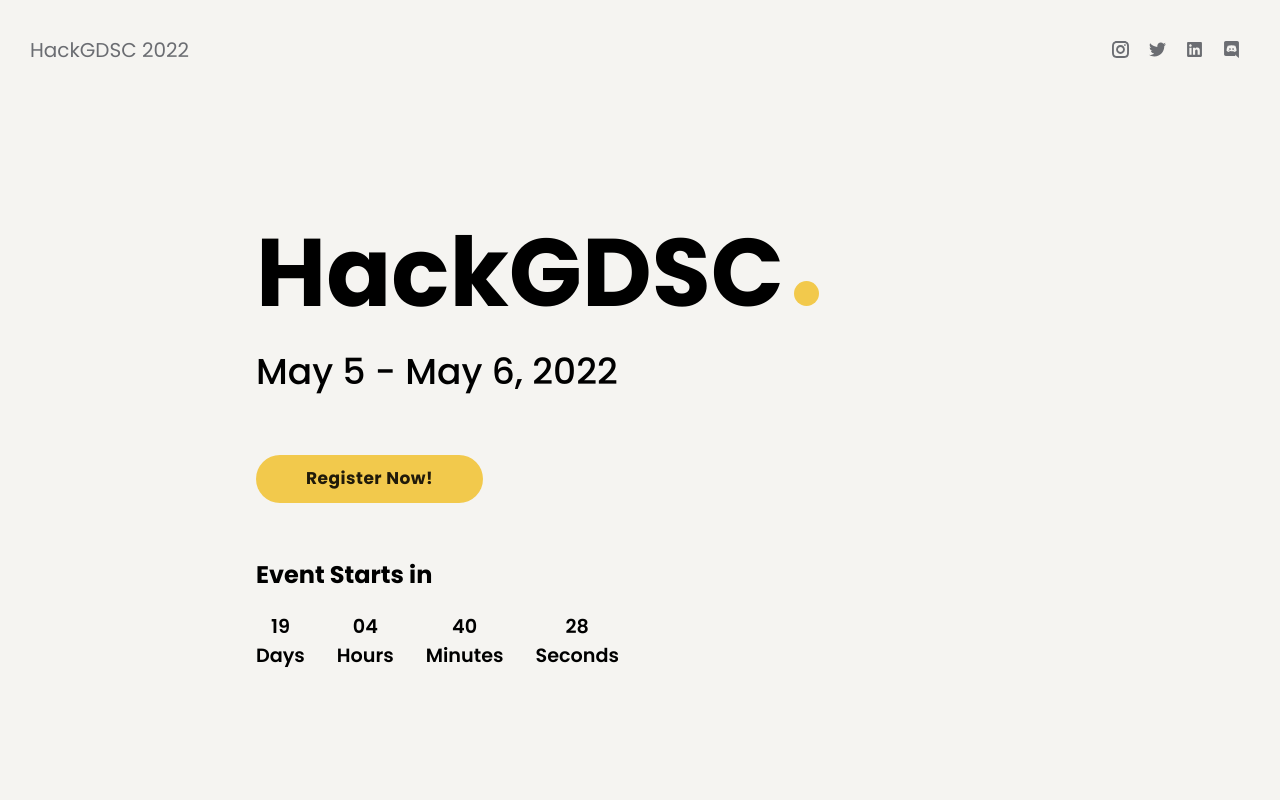
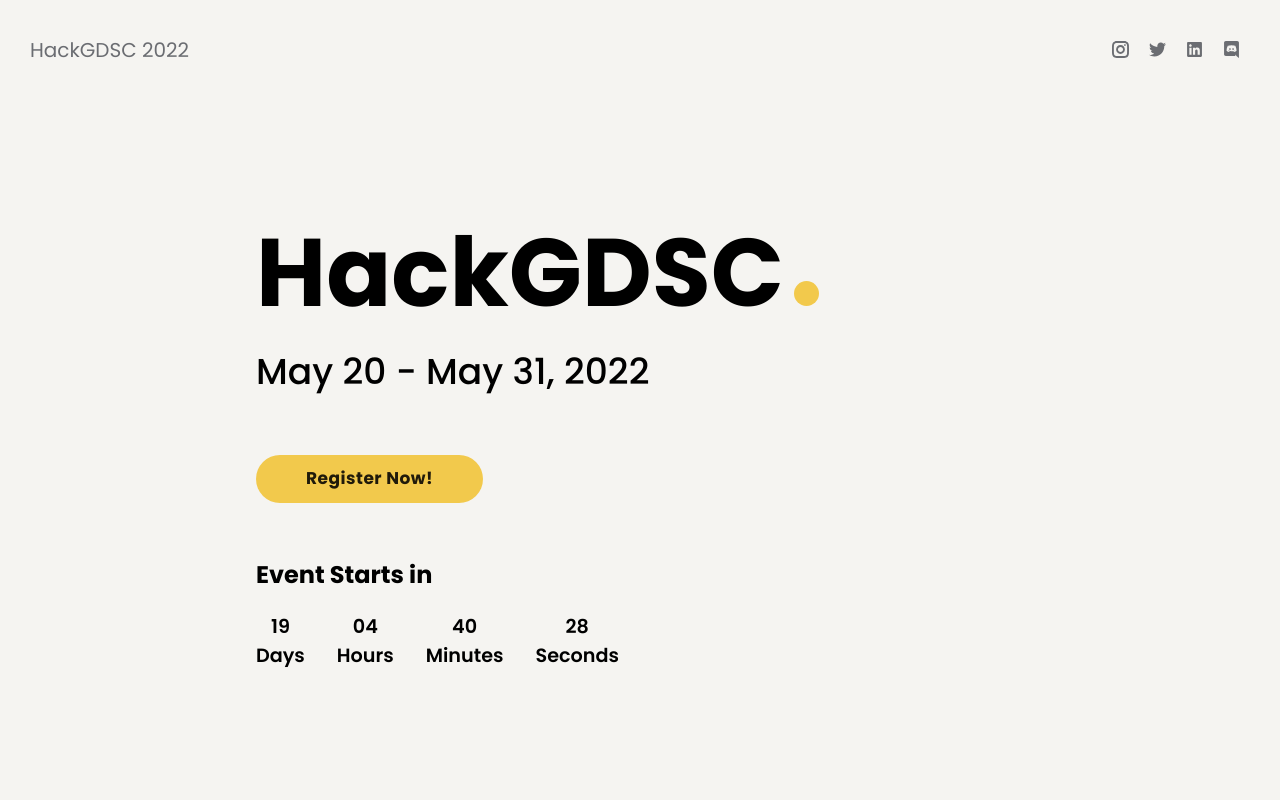
Before and after one commit to GDGCVITBHOPAL/summerfest, a React (Create React App) app: page / in a window 1280 px wide. Shown: the top 800 px of the page. Built offline with nearby package versions, Linux system fonts and the light colour scheme.

Commit message:
Date changes

```diff
--- a/src/components/eventsDataArr.js
+++ b/src/components/eventsDataArr.js
@@ -11,7 +11,7 @@ const eventsDataArr = [
   },
   {
     title: "Game night",
-    desc: "After a week-long bout, a game night full of fun and remunerative games is organized on 30 May. Be on your toes to prove your supremacy in the year's most played game- Valorant.",
+    desc: "After a week-long bout, a game night full of fun and remunerative games is organized. Be on your toes to prove your supremacy in the year's most played game- Valorant.",
     time: "2022-05-20T00:00:00+05:30",
   },
 /*   {
--- a/src/pages/HomePage.js
+++ b/src/pages/HomePage.js
@@ -12,7 +12,7 @@ function HomePage(props) {
         <div>
           <h1 className={"home-title"}>HackGDSC</h1>
           <div className={"home-circle"}></div>
-          <h3 className={"home-dates"}>May 5 - May 6, 2022</h3>
+          <h3 className={"home-dates"}>May 20 - May 31, 2022</h3>
         </div>
         {/* <a style={{textDecoration: "none" }}href="https://tinyurl.com/hd-hacker-guide" target="_blank" rel="noopener noreferrer"> */}
         {/* Make clicking this scroll to register section */}
--- a/src/pages/sections/FAQData.js
+++ b/src/pages/sections/FAQData.js
@@ -11,7 +11,7 @@ export const FaqsArr = [
   {
     question: "When? Where?",
     answer:
-      "HackDSC starts Saturday, May 5th and ends on Sunday, May 6th. All of our events will be done virtually.",
+      "HackDSC starts May 20th and ends on May 31th. All of our events will be done virtually.",
   },
   {
     question: "What can I make?",
```
